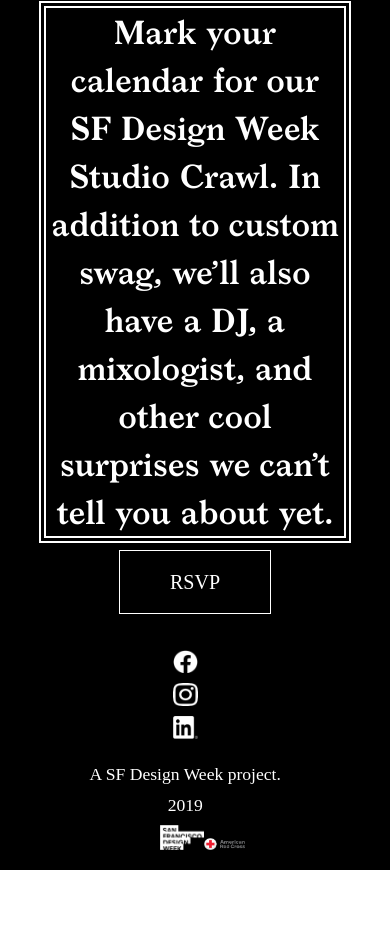
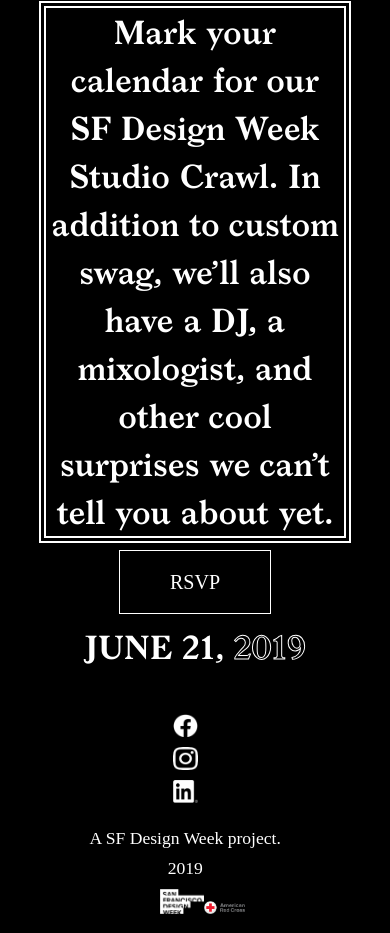
Before and after one commit to SteffTraenkler/SASS_Project_California-calling, a plain HTML site: page index.html in a window 390 px wide. Shown: the part 6142-7075 px from the top of the page. Before the commit the page ends 7012 px from the top, so only its background shows below. Drawn offline with Linux system fonts and the light colour scheme; a web font is replaced by a local one.

Commit message:
date Mobile added

```diff
--- a/assets/Styles/main.scss
+++ b/assets/Styles/main.scss
@@ -156,6 +156,9 @@ header{
         p, h2{
             margin-bottom: 5%;
         }
+        .scrollMobileText{
+            display: none;
+        }
     }
     &Text{
         position: absolute;
@@ -302,6 +305,18 @@ footer{
                     border: 7px double #fff;
                 }
                 padding-bottom: 10% ;
+                .scrollMobileText{
+                    margin-top: 5%;
+                    display: block;
+                    div{
+                        text-align: center;
+                        width: 100%;
+                        font-size: 2rem;
+                        .scrollSpan{
+                            @include fontBorderWhite;
+                        }
+                    }
+                }
             }
         }
     }
--- a/index.html
+++ b/index.html
@@ -124,6 +124,10 @@
                     a
                     DJ, a mixologist, and other cool surprises we can’t tell you about yet.</h2>
                 <a href="#">RSVP</a>
+                <div class="scrollMobileText">
+                    <div>JUNE 21, <span class="scrollSpan"> 2019 </span>
+                    </div>
+                </div>
             </article>
             <div class="scrollText">
                 <div>JUNE 21, <span class="scrollSpan"> 2019 </span> JUNE 21, <span class="scrollSpan"> 2019 </span>
```
Also changed, not shown: assets/Styles/main.css, 1 other file.
